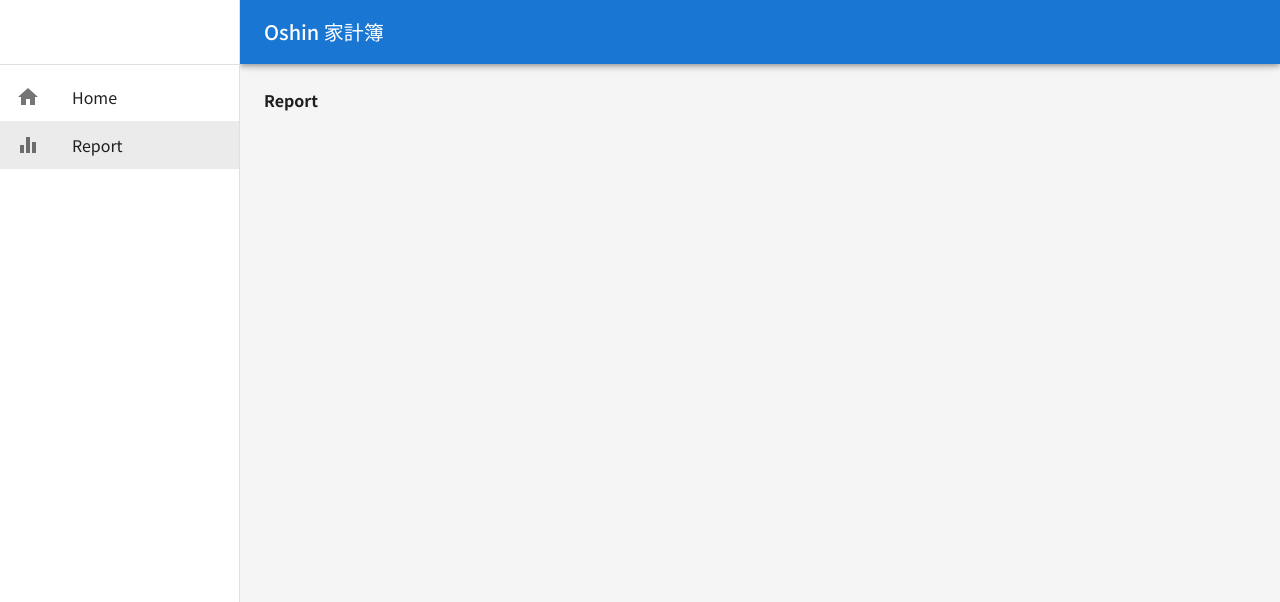
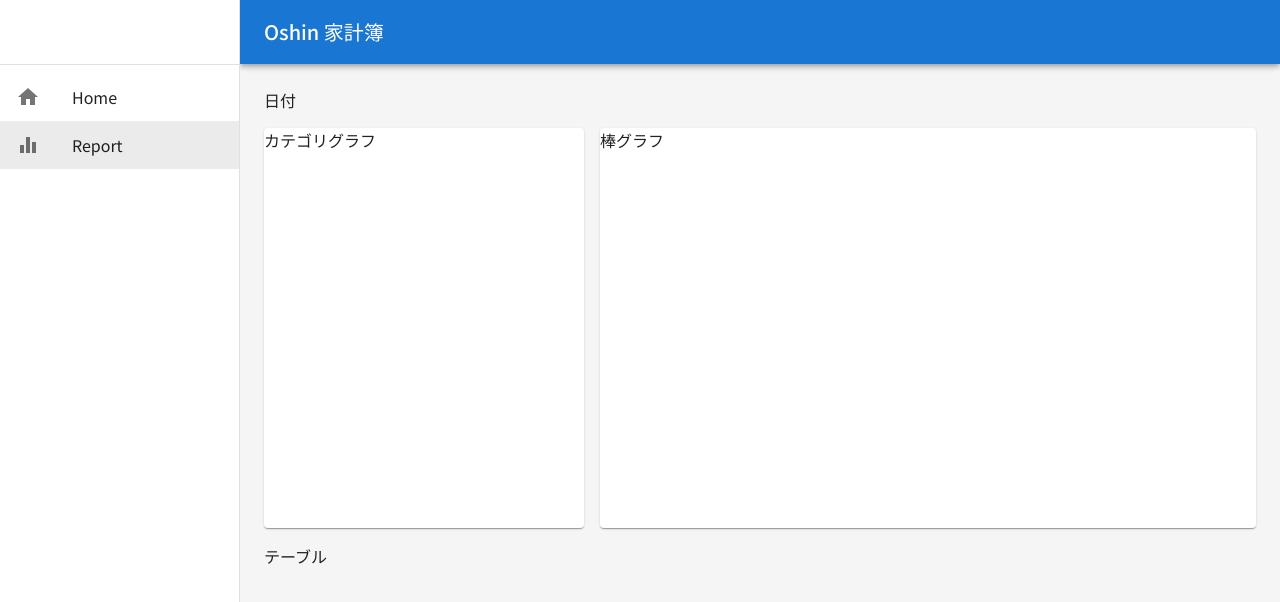
Before and after one commit to shingoasou-0804/oshin-household-app, a React (Create React App) app in the folder household-app/: page /report in a window 1280 px wide. Shown: the top 602 px of the page. Built offline with nearby package versions, Linux system fonts and the light colour scheme; no server answers; the database is empty; the HTML template or start-up script is replaced by a standard one.

Commit message:
create layout of report display

```diff
--- a/household-app/src/pages/Report.tsx
+++ b/household-app/src/pages/Report.tsx
@@ -1,11 +1,25 @@
-import { Box } from '@mui/material'
+import { Grid, Paper } from '@mui/material'
 import React from 'react'
 
 const Report = () => {
+  const commonPaperStyle = {
+    height: { xs: "auto", md: "400px" },
+  }
   return (
-    <div>
-      <Box fontWeight={"fontWeightBold"}>Report</Box>
-    </div>
+    <Grid container spacing={2}>
+      <Grid item xs={12}>
+        日付
+      </Grid>
+      <Grid item xs={12} md={4}>
+        <Paper sx={commonPaperStyle}>カテゴリグラフ</Paper>
+      </Grid>
+      <Grid item xs={12} md={8}>
+        <Paper sx={commonPaperStyle}>棒グラフ</Paper>
+      </Grid>
+      <Grid item xs={12}>
+        テーブル
+      </Grid>
+    </Grid>
   )
 }
 
```
